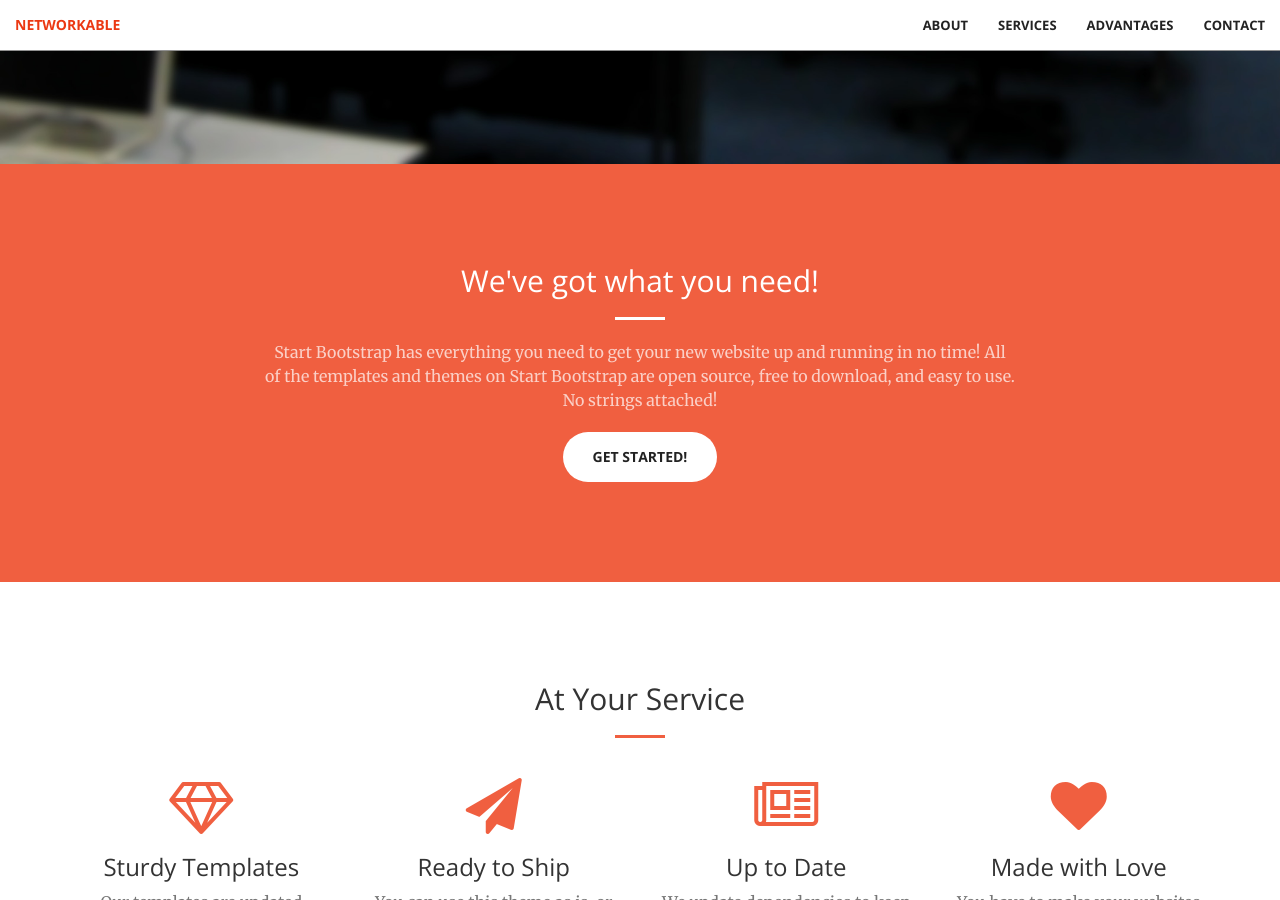
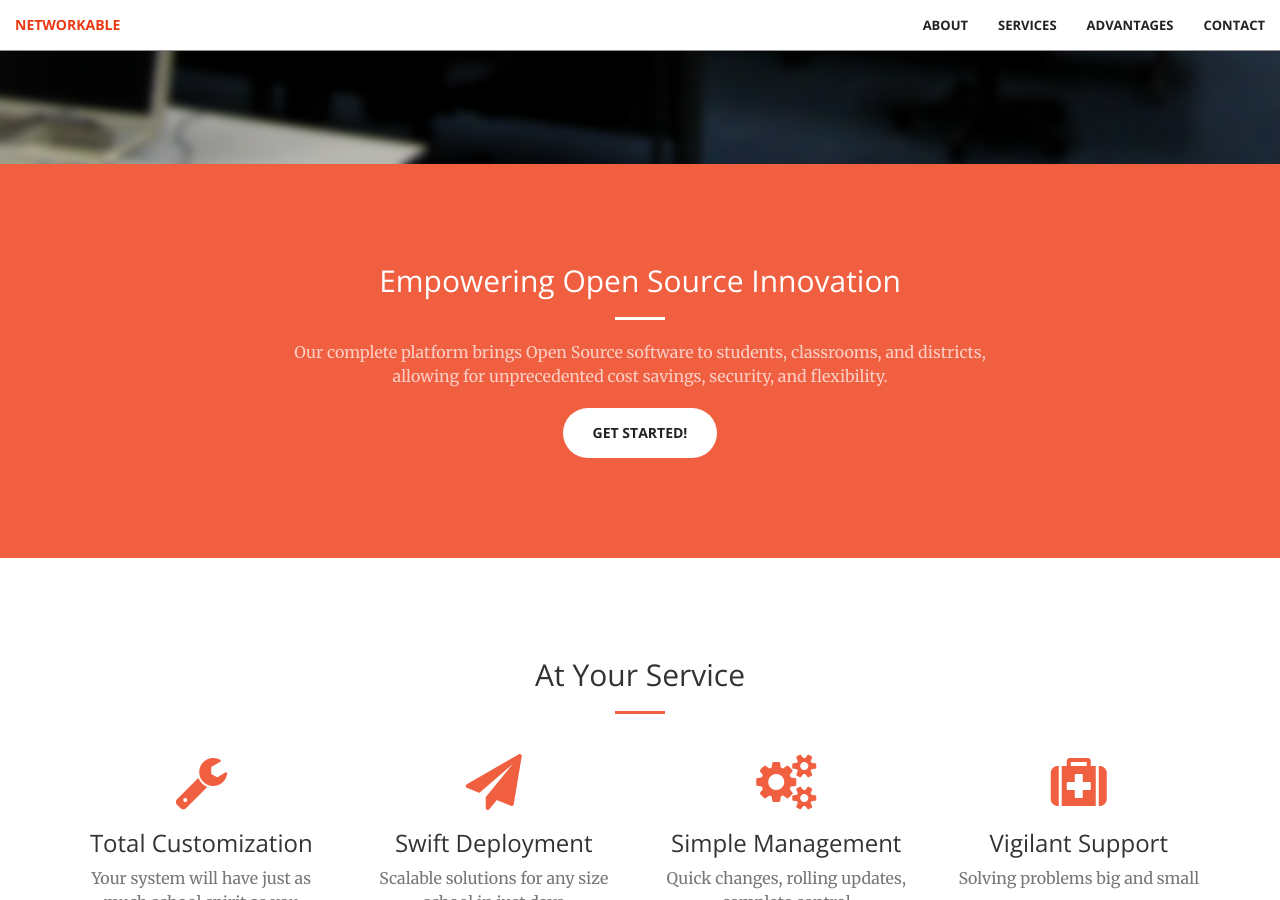
Before and after one commit to networkable-solutions/networkable-solutions.github.io, a Jekyll site: the page built from index.html, in a window 1280 px wide and 900 px high, scrolled down 736 px. Built offline with Jekyll 4.4.1, drawn with Linux system fonts in a browser that asks for light colours; some of the changed text lies outside the part shown.

Commit message:
Customize services

```diff
--- a/_includes/call-to-action.html
+++ b/_includes/call-to-action.html
@@ -2,10 +2,10 @@
     <div class="container">
         <div class="row">
             <div class="col-lg-8 col-lg-offset-2 text-center">
-                <h2 class="section-heading">We've got what you need!</h2>
+                <h2 class="section-heading">Empowering Open Source Innovation</h2>
                 <hr class="light">
-                <p class="text-faded">Start Bootstrap has everything you need to get your new website up and running in no time! All of the templates and themes on Start Bootstrap are open source, free to download, and easy to use. No strings attached!</p>
-                <a href="#" class="btn btn-default btn-xl">Get Started!</a>
+                <p class="text-faded">Our complete platform brings Open Source software to students, classrooms, and districts, allowing for unprecedented cost savings, security, and flexibility.  </p>
+                <a href="#advantages" class="btn btn-default btn-xl page-scroll">Get Started!</a>
             </div>
         </div>
     </div>
--- a/_includes/services.html
+++ b/_includes/services.html
@@ -11,30 +11,30 @@
         <div class="row">
             <div class="col-lg-3 col-md-6 text-center">
                 <div class="service-box">
-                    <i class="fa fa-4x fa-diamond wow bounceIn text-primary"></i>
-                    <h3>Sturdy Templates</h3>
-                    <p class="text-muted">Our templates are updated regularly so they don't break.</p>
+                    <i class="fa fa-4x fa-wrench wow bounceIn text-primary"></i>
+                    <h3>Total Customization</h3>
+                    <p class="text-muted">Your system will have just as much school spirit as you</p>
                 </div>
             </div>
             <div class="col-lg-3 col-md-6 text-center">
                 <div class="service-box">
                     <i class="fa fa-4x fa-paper-plane wow bounceIn text-primary" data-wow-delay=".1s"></i>
-                    <h3>Ready to Ship</h3>
-                    <p class="text-muted">You can use this theme as is, or you can make changes!</p>
+                    <h3>Swift Deployment</h3>
+                    <p class="text-muted">Scalable solutions for any size school in just days</p>
                 </div>
             </div>
             <div class="col-lg-3 col-md-6 text-center">
                 <div class="service-box">
-                    <i class="fa fa-4x fa-newspaper-o wow bounceIn text-primary" data-wow-delay=".2s"></i>
-                    <h3>Up to Date</h3>
-                    <p class="text-muted">We update dependencies to keep things fresh.</p>
+                    <i class="fa fa-4x fa-cogs wow bounceIn text-primary" data-wow-delay=".2s"></i>
+                    <h3>Simple Management</h3>
+                    <p class="text-muted">Quick changes, rolling updates, complete control</p>
                 </div>
             </div>
             <div class="col-lg-3 col-md-6 text-center">
                 <div class="service-box">
-                    <i class="fa fa-4x fa-heart wow bounceIn text-primary" data-wow-delay=".3s"></i>
-                    <h3>Made with Love</h3>
-                    <p class="text-muted">You have to make your websites with love these days!</p>
+                    <i class="fa fa-4x fa-medkit wow bounceIn text-primary" data-wow-delay=".3s"></i>
+                    <h3>Vigilant Support</h3>
+                    <p class="text-muted">Solving problems big and small</p>
                 </div>
             </div>
         </div>
```
